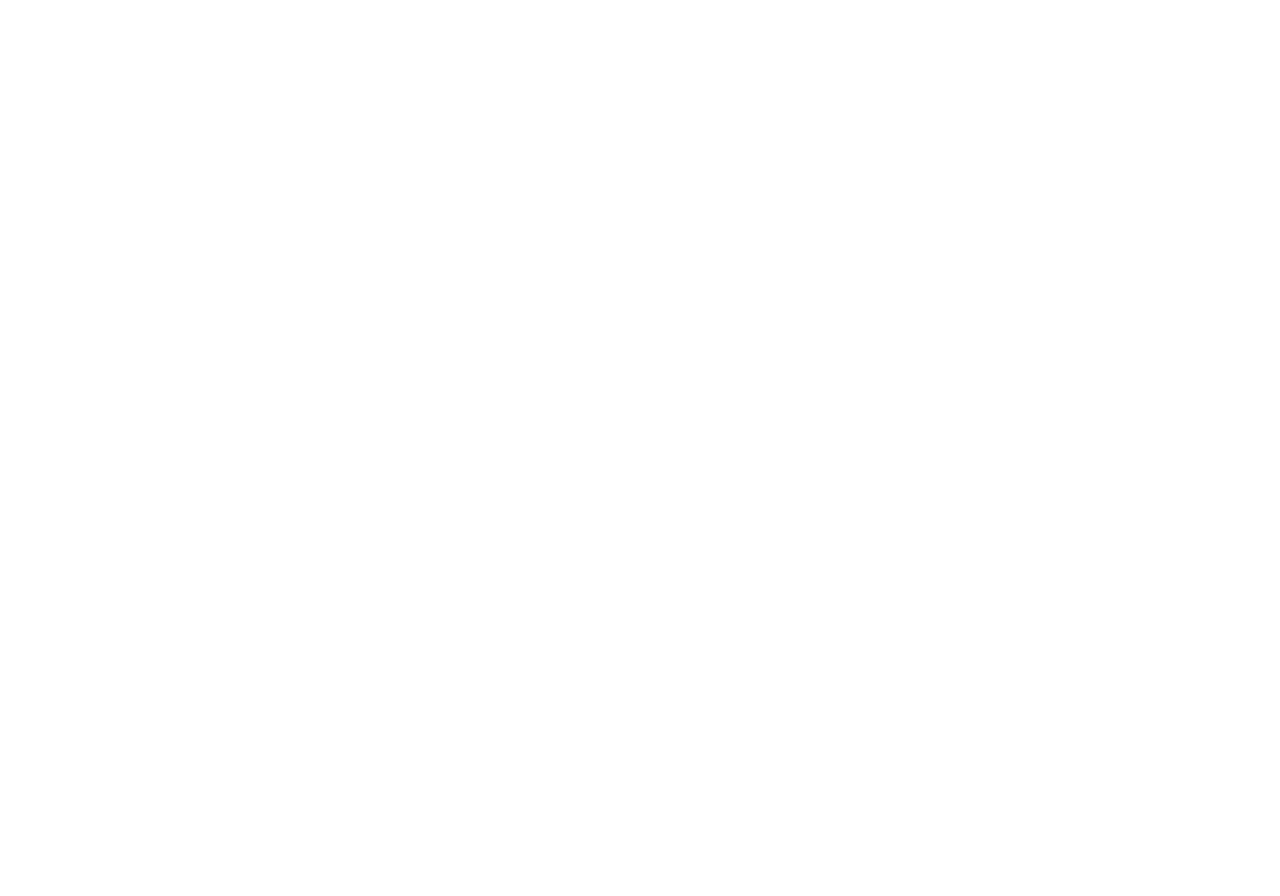
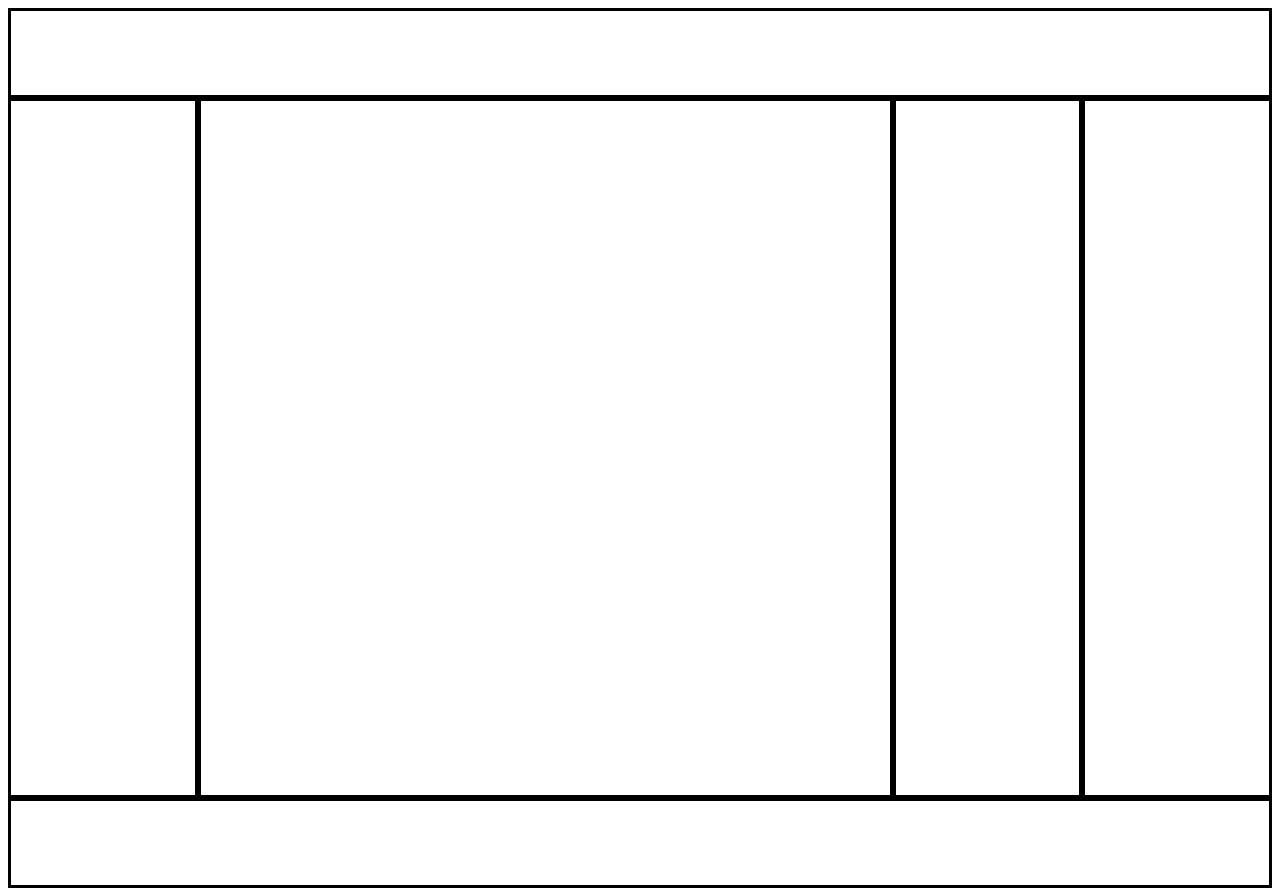
Before and after one commit to Jabzdev/layout-3, a plain HTML site: page index.html in a window 1280 px wide. Before the commit the page ends 800 px from the top, so only its background shows below. Drawn offline with Linux system fonts and the light colour scheme.

Commit message:
2nd commit

```diff
--- a/index.html
+++ b/index.html
@@ -7,6 +7,11 @@
     <title>Document</title>
   </head>
   <body>
-
+    <header></header>
+    <section class="box1"></section>
+    <section class="box2"></section>
+    <section class="box3"></section>
+    <section class="box4"></section>
+    <footer></footer>
   </body>
 </html>
--- a/style.css
+++ b/style.css
@@ -0,0 +1,34 @@
+* {
+  box-sizing: border-box;
+}
+
+header,footer {
+  border: 3px solid black;
+  height: 90px;
+  clear: both;
+}
+
+section.box1 {
+  border: 3px solid black;
+  float: left;
+  width: 15%;
+  height: 700px;
+}
+section.box2 {
+  border: 3px solid black;
+  float: left;
+  width: 55%;
+  height: 700px;
+}
+section.box3 {
+  border: 3px solid black;
+  float: left;
+  width: 15%;
+  height: 700px;
+}
+section.box4 {
+  border: 3px solid black;
+  float: left;
+  width: 15%;
+  height: 700px;
+}
```
Lines whose indentation alone changed are shown as unchanged.
